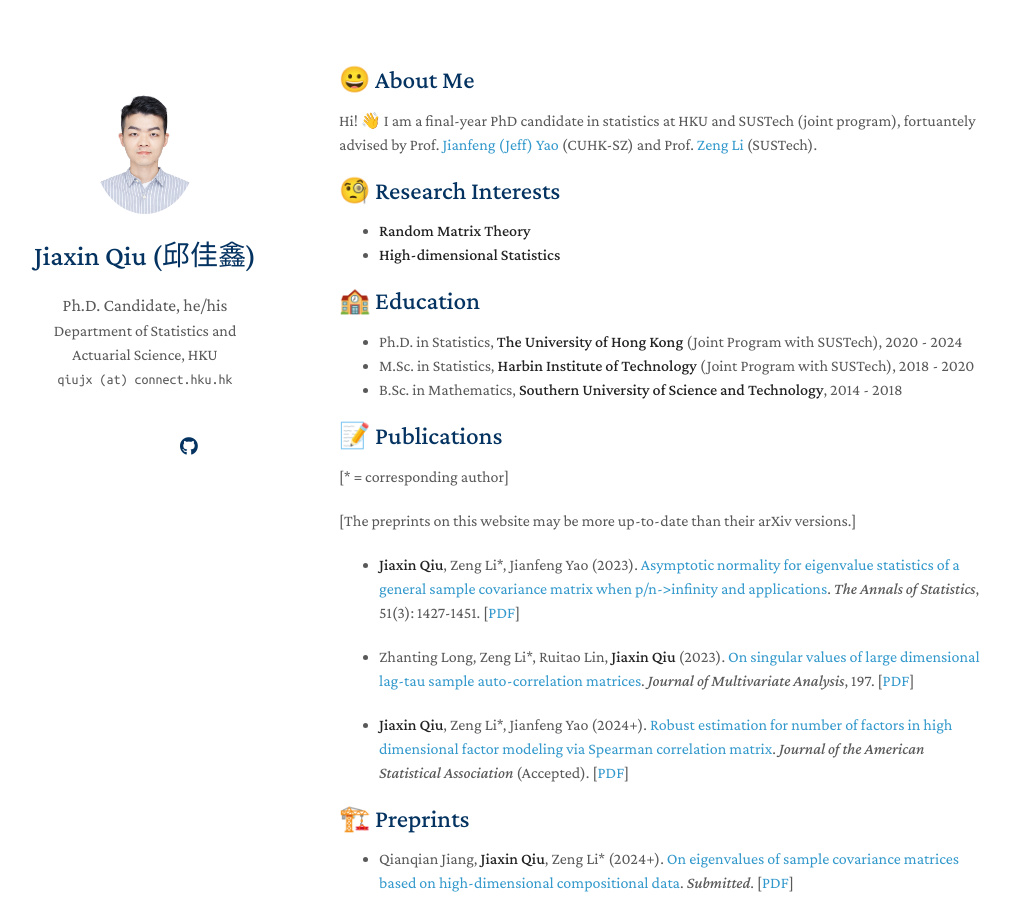
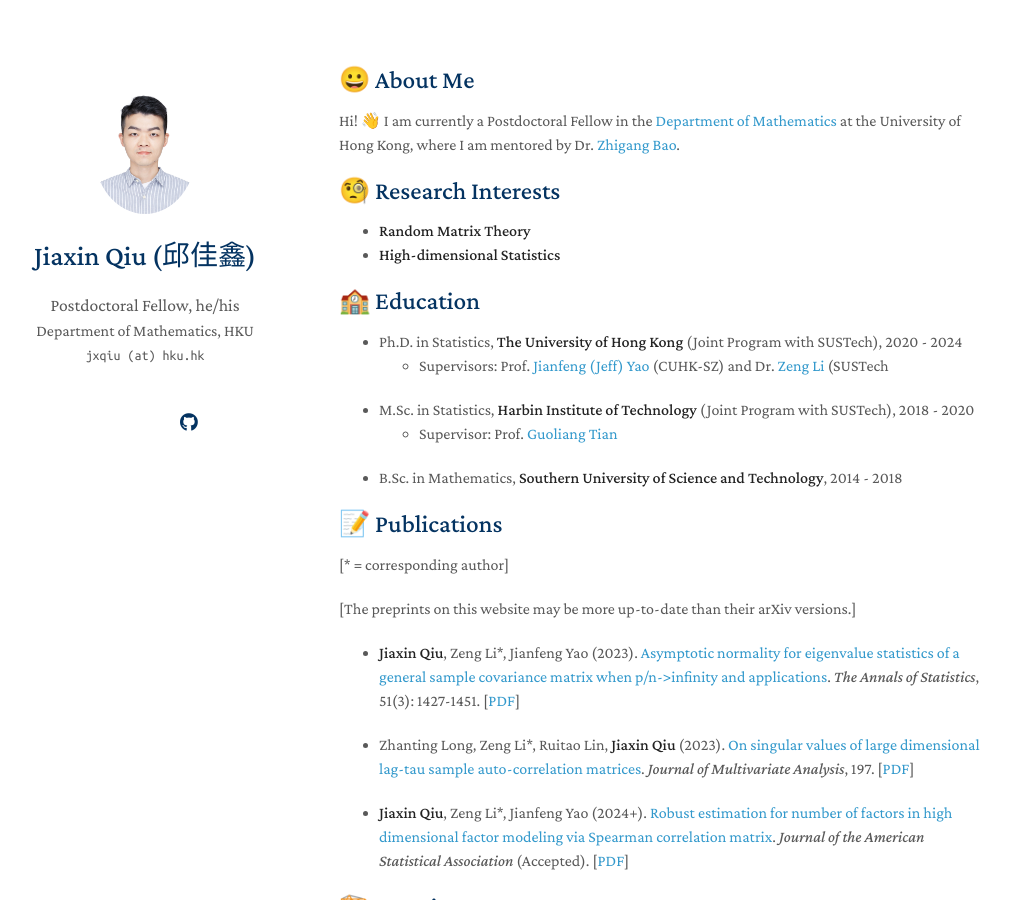
Before and after one commit to jxqiu77/jxqiu77.github.io, a Jekyll site: the page built from index.md, in a window 1280 px wide and 900 px high. Shown: the whole window, without its empty margins (131-1141 px from the left). Built offline with Jekyll 4.4.1, drawn with Linux system fonts in a browser that asks for light colours; nearby versions of some CDN libraries; a style sheet for code colours, icons or effects is not loaded; our own code applies the rules of GitHub Pages for plain Markdown files.

Commit message:
update personal info

```diff
--- a/_config.yml
+++ b/_config.yml
@@ -1,11 +1,11 @@
 # Basic Information
 # title: Jiaxin QIU (<span class="zh-font">邱佳鑫</span>)
 title: "Jiaxin Qiu (<span class='font-lxgwwenkai'>邱佳鑫</span>)"
-position: Ph.D. Candidate, he/his
-affiliation: Department of Statistics and Actuarial Science, HKU
-affiliation_link: https://saasweb.hku.hk/
+position: Postdoctoral Fellow, he/his
+affiliation: Department of Mathematics, HKU
+affiliation_link: https://hkumath.hku.hk/web/index.php
 
-email: qiujx (at) connect.hku.hk
+email: jxqiu (at) hku.hk
 email2: jxqiu77 (at) gmail.com
 
 # Search Engine Optimization (SEO)
--- a/index.md
+++ b/index.md
@@ -4,7 +4,8 @@ layout: homepage
 
 ## 😀 About Me
 
-Hi! 👋 I am a final-year PhD candidate in statistics at HKU and SUSTech (joint program), fortuantely advised by Prof. [Jianfeng (Jeff) Yao](https://jianfengyao.wordpress.com/) (CUHK-SZ) and Prof. [Zeng Li](https://sites.google.com/site/zenglihku/zeng-li-%E6%9D%8E%E6%9B%BE) (SUSTech).
+Hi! 👋
+I am currently a Postdoctoral Fellow in the [Department of Mathematics](https://hkumath.hku.hk/web/index.php) at the University of Hong Kong, where I am mentored by Dr. [Zhigang Bao](https://sites.google.com/view/zhigangbaohomepage/).
 
 ## 🧐 Research Interests
 
@@ -14,7 +15,9 @@ Hi! 👋 I am a final-year PhD candidate in statistics at HKU and SUSTech (joint
 ## 🏫 Education
 
 - Ph.D. in Statistics, **The University of Hong Kong** (Joint Program with SUSTech), 2020 - 2024
+  - Supervisors: Prof. [Jianfeng (Jeff) Yao](https://jianfengyao.wordpress.com/) (CUHK-SZ) and Dr. [Zeng Li](https://sites.google.com/site/zenglihku/zeng-li-%E6%9D%8E%E6%9B%BE) (SUSTech
 - M.Sc. in Statistics, **Harbin Institute of Technology** (Joint Program with SUSTech), 2018 - 2020
+  - Supervisor: Prof. [Guoliang Tian](https://stat-ds.sustech.edu.cn/teacher/TIAN,Guoliang?lang=en-us)
 - B.Sc. in Mathematics, **Southern University of Science and Technology**, 2014 - 2018
 
 ## 📝 Publications
```
